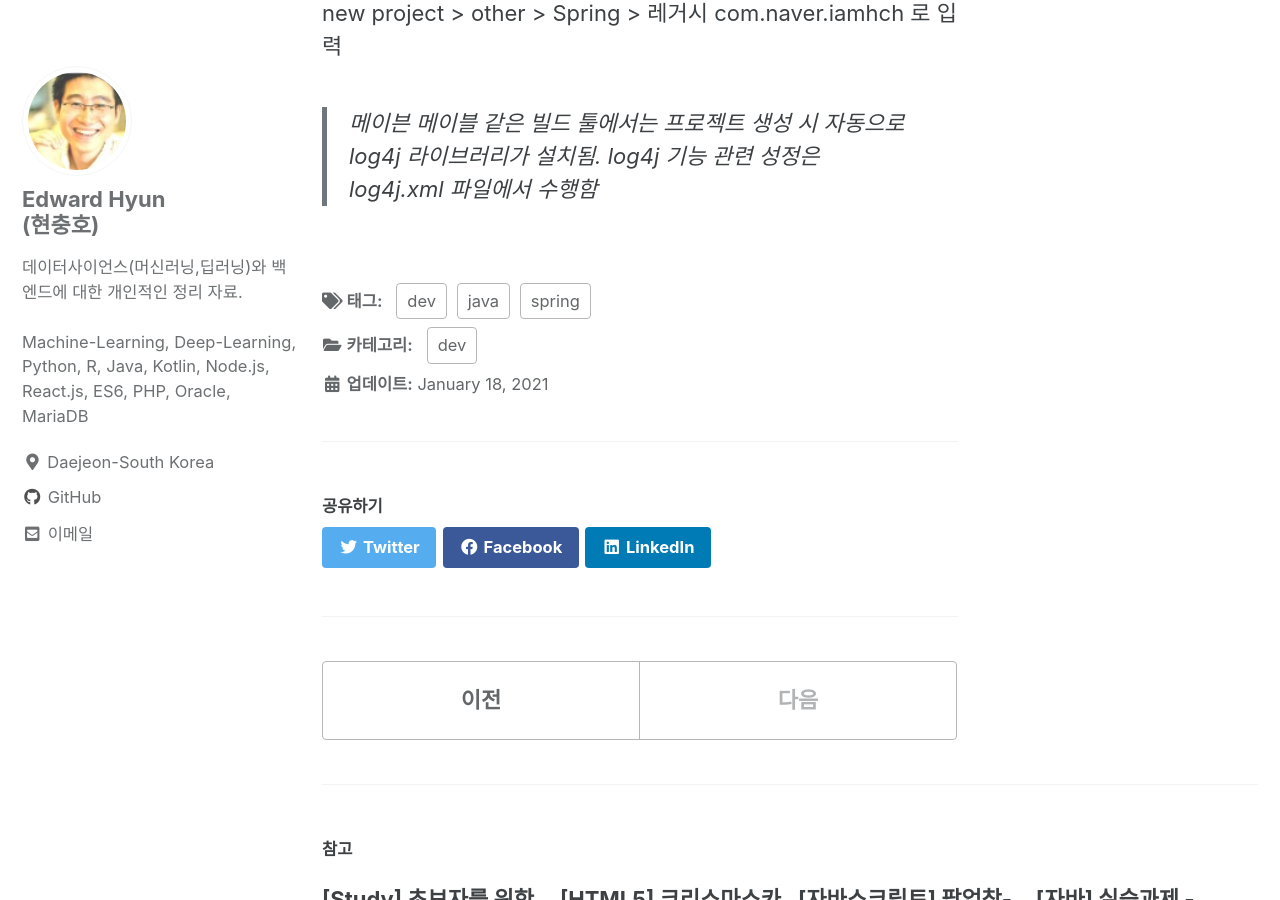
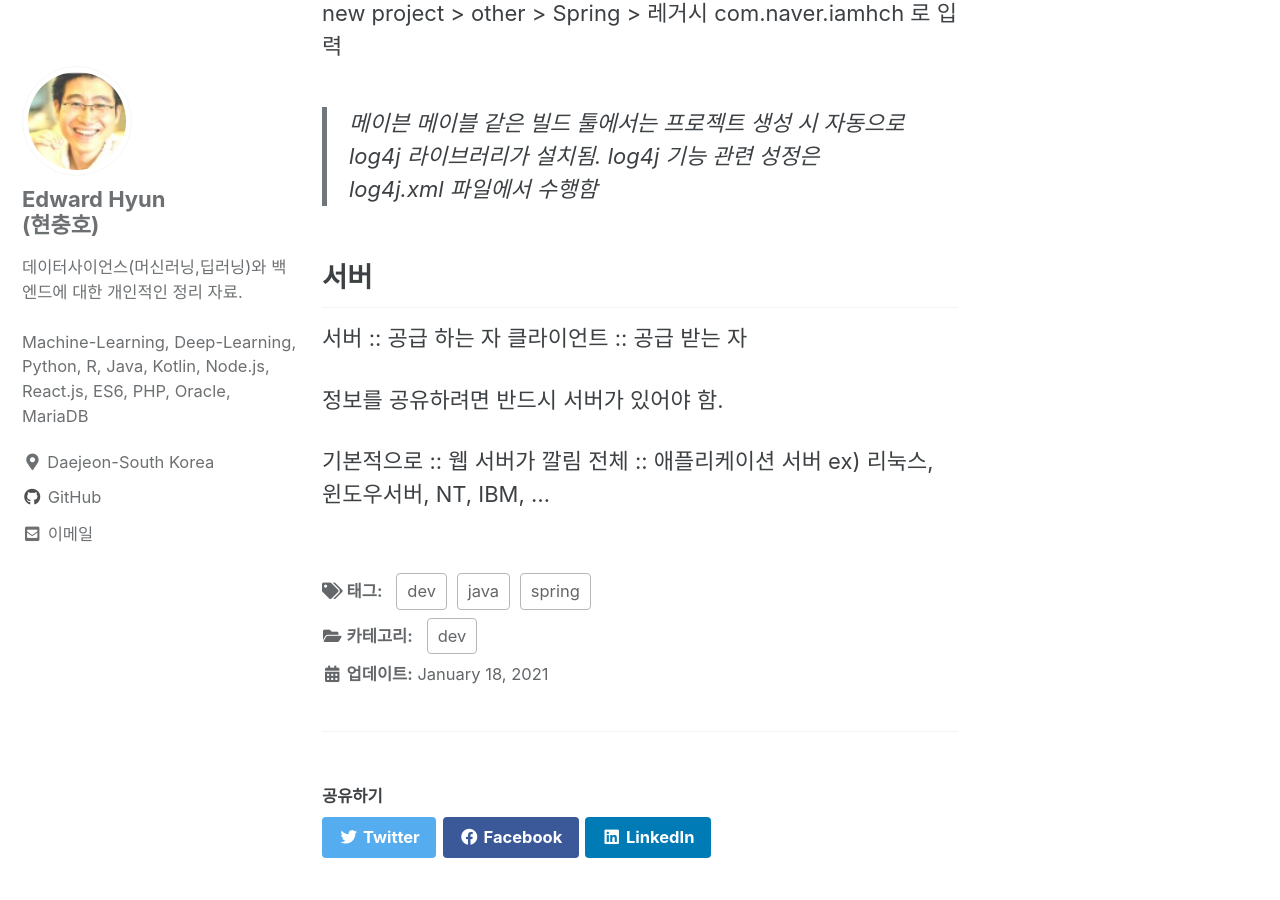
Before and after one commit to iamhch24/iamhch24.github.io, a Jekyll site: the page built from _posts/2021-01-18-[스터디] 스프링 프레임워크.md, in a window 1280 px wide and 900 px high, scrolled down 1050 px. Built offline with Jekyll 4.4.1, drawn with Linux system fonts in a browser that asks for light colours; cached includes are drawn as plain includes.

Commit message:
_posts/2021-01-18-[스터디] 스프링 프레임워크.md updated from https://stackedit.io/

```diff
--- a/_posts/2021-01-18-[스터디] 스프링 프레임워크.md
+++ b/_posts/2021-01-18-[스터디] 스프링 프레임워크.md
@@ -49,8 +49,18 @@ com.naver.iamhch 로 입력
 메이블 같은 빌드 툴에서는 프로젝트 생성 시 자동으로 log4j 라이브러리가 설치됨.
 log4j 기능 관련 성정은 log4j.xml 파일에서 수행함
 
+## 서버
+서버 :: 공급 하는 자
+클라이언트 :: 공급 받는 자
+
+정보를 공유하려면 반드시 서버가 있어야 함.
+
+기본적으로 :: 웹 서버가 깔림
+전체 :: 애플리케이션 서버 ex) 리눅스, 윈도우서버, NT, IBM, ...
+
 
 
 <!--stackedit_data:
-eyJoaXN0b3J5IjpbNzE5MTMxNzY1LC0xODk5NjYzODQzXX0=
+eyJoaXN0b3J5IjpbNzAyMTIwNjI3LDcxOTEzMTc2NSwtMTg5OT
+Y2Mzg0M119
 -->
```
